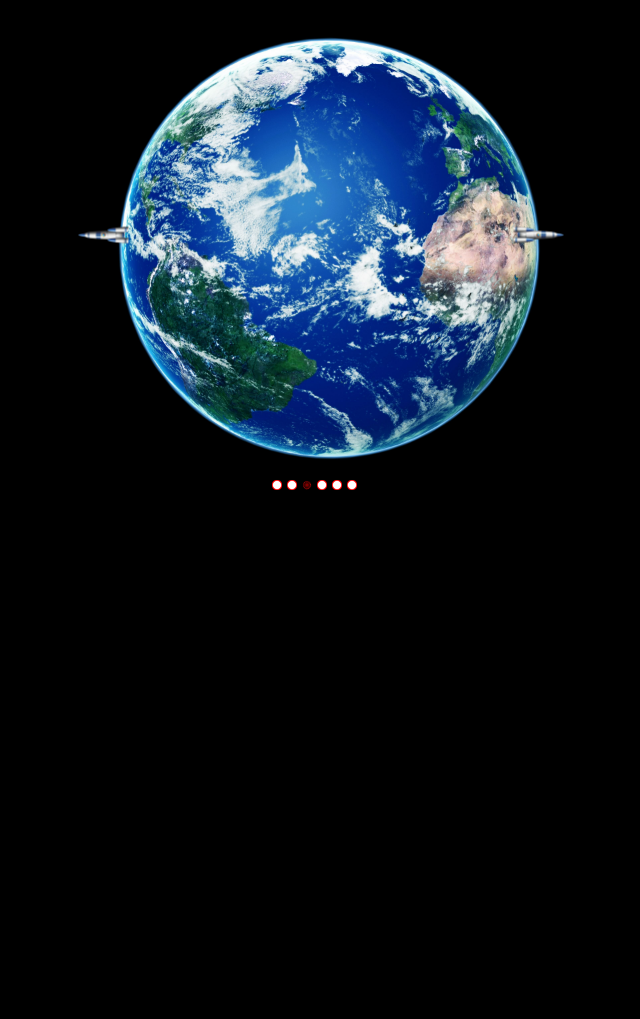
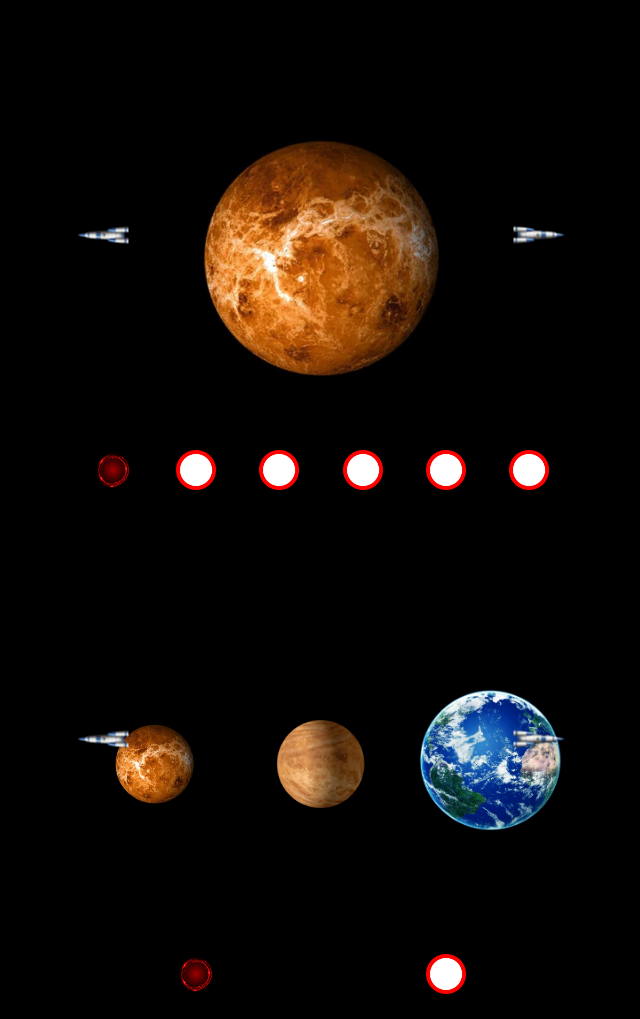
Before and after one commit to Torens29/Slider, a plain HTML site: page index.html in a window 1280 px wide. Shown: the whole page, without its empty margins (319-959 px from the left). Before the commit the page ends 800 px from the top, so only its background shows below. Drawn offline with Linux system fonts and the light colour scheme.

Commit message:
Feature (#1)

```diff
--- a/index.css
+++ b/index.css
@@ -1,11 +1,14 @@
-body{
+body {
     display: flex;
+    flex-direction: column;
     align-items: center;
     justify-content: center;
     background: #000;
 }
 
-.slider{
+.slider {
+    outline: none;
+
     height: 500px;
     width: 500px;
     border: 2px solid black;
@@ -14,7 +17,19 @@ body{
     position: relative;
 }
 
-.nav{
+.slider__container {
+    height: 100%;
+    align-items: center;
+    display: flex;
+    flex-wrap: nowrap;
+    transition: all linear 0.2s;
+}
+
+.slider__container-item {
+    width: 500px;
+}
+
+.slider__nav-button {
     height: 50px;
     width: 25px;
     position: absolute;
@@ -25,24 +40,33 @@ body{
     z-index: 2;
 }
 
-.right{
+.slider__nav-button_side_right {
     right: 20px;
     top: 200px;
     transform: rotate(90deg);
 }
-.left{
+
+.slider__nav-button_side_left {
     left: 20px;
     top: 200px;
     transform: rotate(270deg);
 }
 
-.circle{
-    width: 10px;
-    height: 10px;
+.slider__bullets {
+    display: flex;
+    justify-content: space-around;
+
+    width: 100%;
+    position: relative;
     z-index: 2;
 
     position: absolute;
     bottom: 20px;
+}
+
+.slider__bullet {
+    width: 40px;
+    height: 40px;
 
     background-image: url(img/circle.png);
     background-size: cover;
@@ -50,30 +74,24 @@ body{
     background-position: center;
 }
 
-.circleSelect{
+.slider__bullet_active {
     background-image: url(img/circleSelect.jpg);
     /* background-size: cover;
     background-repeat: no-repeat;
     background-position: center; */
 }
 
-.item{
-    height: 100%;
-    width: 100%;
-
-    background-size: cover;
-    background-repeat: no-repeat;
-    background-position: center;
-
-    position: absolute;
-
-    transition: all 1s ease;
-
+img {
+    object-fit: contain;
 }
 
-.toLeft{
-    transform: translateX(-100%);
+.img-list {
+    display: flex;
+    align-items: center;
+    justify-content: space-around;
+    height: 100%;
 }
-.toRight{
-    transform: translateX(100%);
+
+.img-list img {
+    width: 166.6666666666666666px;
 }
--- a/index.html
+++ b/index.html
@@ -1,23 +1,13 @@
 <!DOCTYPE html>
 <html lang="en">
     <head>
-    <meta charset="UTF-8">
-    <meta http-equiv="X-UA-Compatible" content="IE=edge">
-    <meta name="viewport" content="width=device-width, initial-scale=1.0">
+        <meta charset="UTF-8" />
+        <meta http-equiv="X-UA-Compatible" content="IE=edge" />
+        <meta name="viewport" content="width=device-width, initial-scale=1.0" />
         <title>Slider</title>
     </head>
     <body>
-
-    <div class="slider">
-        <div class="nav left"></div>
-        <div class="nav right"></div>
-
-
-    </div>
-
-
-
-    <link rel="stylesheet" href="index.css">
+        <link rel="stylesheet" href="index.css" />
         <script src="index.js"></script>
     </body>
 </html>
--- a/index.js
+++ b/index.js
@@ -1,117 +1,109 @@
-const slider = document.querySelector(".slider")
-const urlImg=[
-    "url(img/1.jpeg)",
-    "url(img/2.jpg)",
-    "url(img/3.jpg)",
-    "url(img/4.jpg)",
-    "url(img/5.png)",
-    "url(img/6.jpg)",
+const el = (tag = 'div', attrs = {}, children = [], listeners = {}) => {
+    children = [].concat(children);
 
-]
-const nav = document.querySelectorAll(".nav");
+    const elem = document.createElement(tag);
 
-let slide = [document.createElement('div'), document.createElement('div'), document.createElement('div')];
-slide.forEach(item =>{
-    item.className='item';
-})
+    for (const [eventName, callback] of Object.entries(listeners))
+        elem.addEventListener(eventName, callback);
 
-let circle = []
-for(let i = 0; i<urlImg.length; i++){
-    circle[i]= document.createElement("div");
-    circle[i].className='circle';
-    circle[i].id=i+1;
-    circle[i].style.left = 200+i*15+1+"px";
-    circle[i].addEventListener("click", e => goToSlide(e.target.id))
-    slider.append(circle[i]);
-}
+    if (typeof attrs === 'string') elem.className = attrs;
+    else
+        for (const [key, value] of Object.entries(attrs))
+            elem.setAttribute(key, value);
 
-let startPositionMove = 0;
+    elem.append(...children);
 
-nav[0].addEventListener("click",()=> back(slide[0].id));
-nav[1].addEventListener("click", ()=> next(slide[2].id));
+    return elem;
+};
 
-slider.onmousedown = function(e){
-    startPositionMove = e.pageX;
-}
+const elDiv = el.bind(null, 'div');
 
-slider.onmouseup = function(e){
-    if(e.pageX - startPositionMove>0) back(slide[0].id)
-    else if(e.pageX - startPositionMove<0)  next(slide[2].id)
-}
+const createSlider = (items) => {
+    const bullets = items.map((_, i) =>
+        elDiv('slider__bullet', [], { click: moveTo.bind(null, i) })
+    );
 
-document.addEventListener("keydown",(e)=>{
-    if(e.code == "ArrowLeft") back(slide[0].id)
-    if(e.code == 'ArrowRight') next(slide[2].id)
-})
+    const container = elDiv(
+        'slider__container',
+        items.map((elem) => elDiv('slider__container-item', elem))
+    );
 
-function back(goToId){
-    slide[0].style.right = "100%"
-    anim("toRight", 0);
-    setTimeout(()=> initImg(goToId),1000)
-}
+    const slider = elDiv(
+        { tabindex: '0', class: 'slider' },
+        [
+            container,
+            elDiv('slider__bullets', bullets),
+            elDiv('slider__nav', [
+                elDiv('slider__nav-button slider__nav-button_side_left', [], {
+                    click: stepTo.bind(null, -1),
+                }),
+                elDiv('slider__nav-button slider__nav-button_side_right', [], {
+                    click: stepTo.bind(null, 1),
+                }),
+            ]),
+        ],
+        {
+            keydown: (e) => {
+                if (e.key === 'ArrowLeft') return stepTo(-1);
+                if (e.key === 'ArrowRight') return stepTo(1);
+            },
+        }
+    );
 
-function next(goToId){
-    slide[2].style.right = "-100%"
-    anim("toLeft", 2)
-    setTimeout(()=>initImg(goToId),1000);
-}
+    const getIndex = () => Number(slider.dataset.index);
+    const setIndex = (idx) => (slider.dataset.index = idx);
 
-function anim(direction, nextSlide){
-    slide[nextSlide].style.zIndex=1;
-    slide[nextSlide].classList.add(direction);
-    slide[1].classList.add(direction);
-    setTimeout(()=>{
-        slide[nextSlide].classList.remove(direction);
-        slide[1].classList.remove(direction);
-    },1000)
-}
+    let activeBullet;
+    function moveTo(index) {
+        setIndex(index);
 
-function goToSlide(goToId){
-    if(Number(slide[1].id) < goToId){
-        slide[2].style.backgroundImage = urlImg[goToId-1];
-        setTimeout(()=>next(goToId),500)
-    }else
-    if(slide[1].id > goToId){
-        slide[0].style.backgroundImage =urlImg[goToId-1];
-        setTimeout(()=>back(goToId),500)
+        activeBullet?.classList.remove('slider__bullet_active');
 
+        activeBullet = bullets[index];
+        activeBullet.classList.add('slider__bullet_active');
+
+        container.style.transform = `translate(-${100 * index}%)`;
     }
 
-}
+    function stepTo(diff) {
+        let index = getIndex();
 
-function initImg(n){
-    n--;
-    slide.forEach((item, i) =>{
-        switch(n+i){
-            case urlImg.length+1:
-                    item.style.backgroundImage = urlImg[0];
-                    slide[i].id = 1;
-                    break;
-            case urlImg.length+2:
-                    item.style.backgroundImage = urlImg[1];
-                    slide[i].id = 2;
-                    break;
-            case 0:
-                    item.style.backgroundImage = urlImg[urlImg.length-1];
-                    slide[i].id = urlImg.length;
-                    break;
-            case -1:
-                    item.style.backgroundImage = urlImg[urlImg.length-2];
-                    slide[i].id = urlImg.length-1;
-                    break;
-            default:
-                    item.style.backgroundImage = urlImg[n+i-1];
-                    slide[i].id = n+i;
-                    break;
-        }
-        slider.append(slide[i]);
-    })
-    slide[1].style.zIndex=1;
-    circel= circle.map(item => {
-        item.classList.remove("circleSelect");
-    });
-    circle[Number(slide[1].id-1)].classList.add("circleSelect");
+        if (index + diff >= items.length) index = 0;
+        else if (index + diff < 0) index = items.length - 1;
+        else index += diff;
 
-}
+        moveTo(index);
+    }
 
-initImg(3);
+    moveTo(0);
+
+    return slider;
+};
+
+document.body.append(
+    createSlider(
+        [
+            'img/1.jpeg',
+            'img/2.jpg',
+            'img/3.jpg',
+            'img/4.jpg',
+            'img/5.png',
+            'img/6.jpg',
+        ].map((src) => el('img', { src, style: 'width: 500px' }))
+    ),
+    createSlider(
+        [
+            ['img/1.jpeg', 'img/2.jpg', 'img/3.jpg'],
+            ['img/4.jpg', 'img/5.png', 'img/6.jpg'],
+        ].reduce(
+            (acc, imgs) =>
+                acc.concat(
+                    elDiv(
+                        'img-list',
+                        imgs.map((src) => el('img', { src }))
+                    )
+                ),
+            []
+        )
+    )
+);
```
Lines whose indentation alone changed are shown as unchanged.
